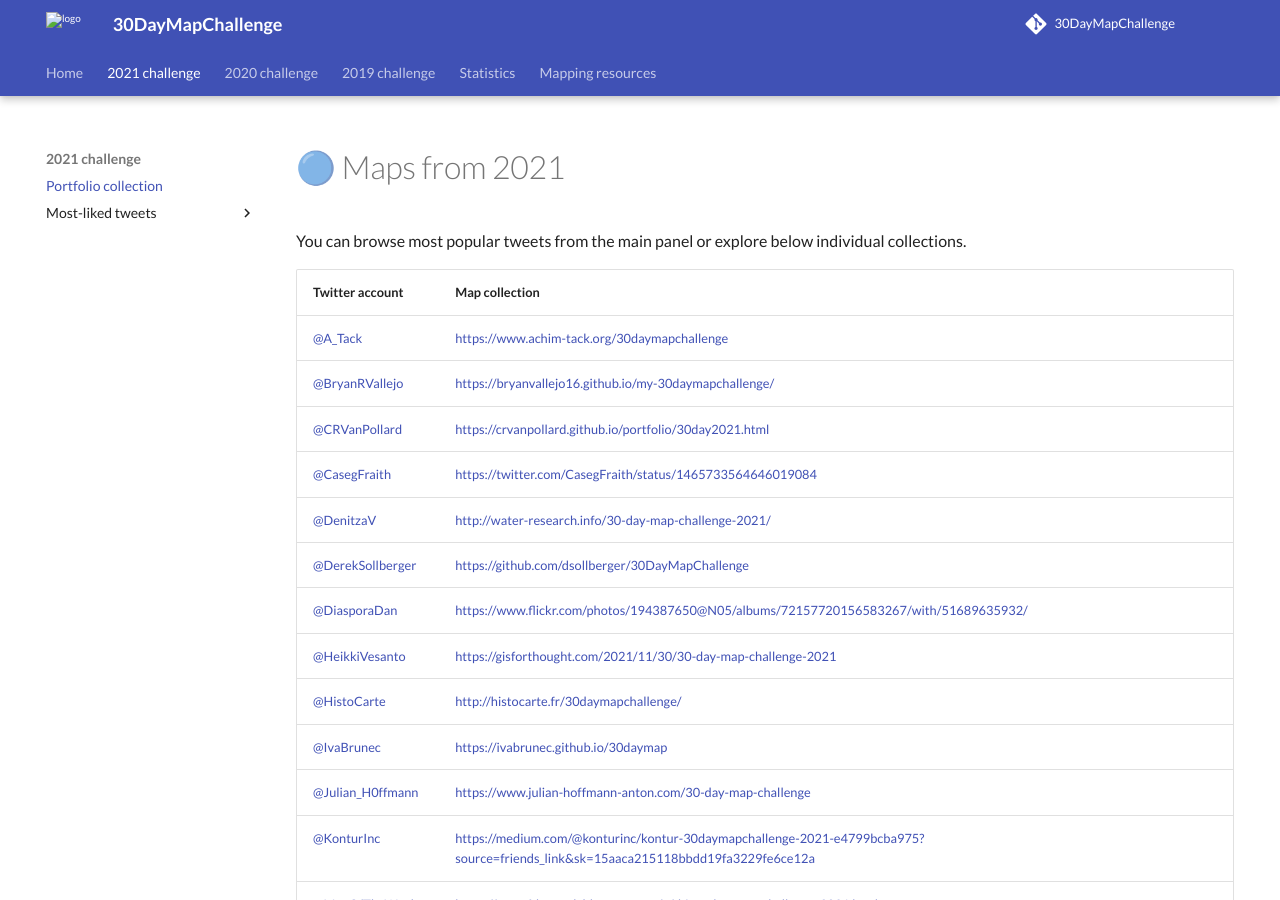
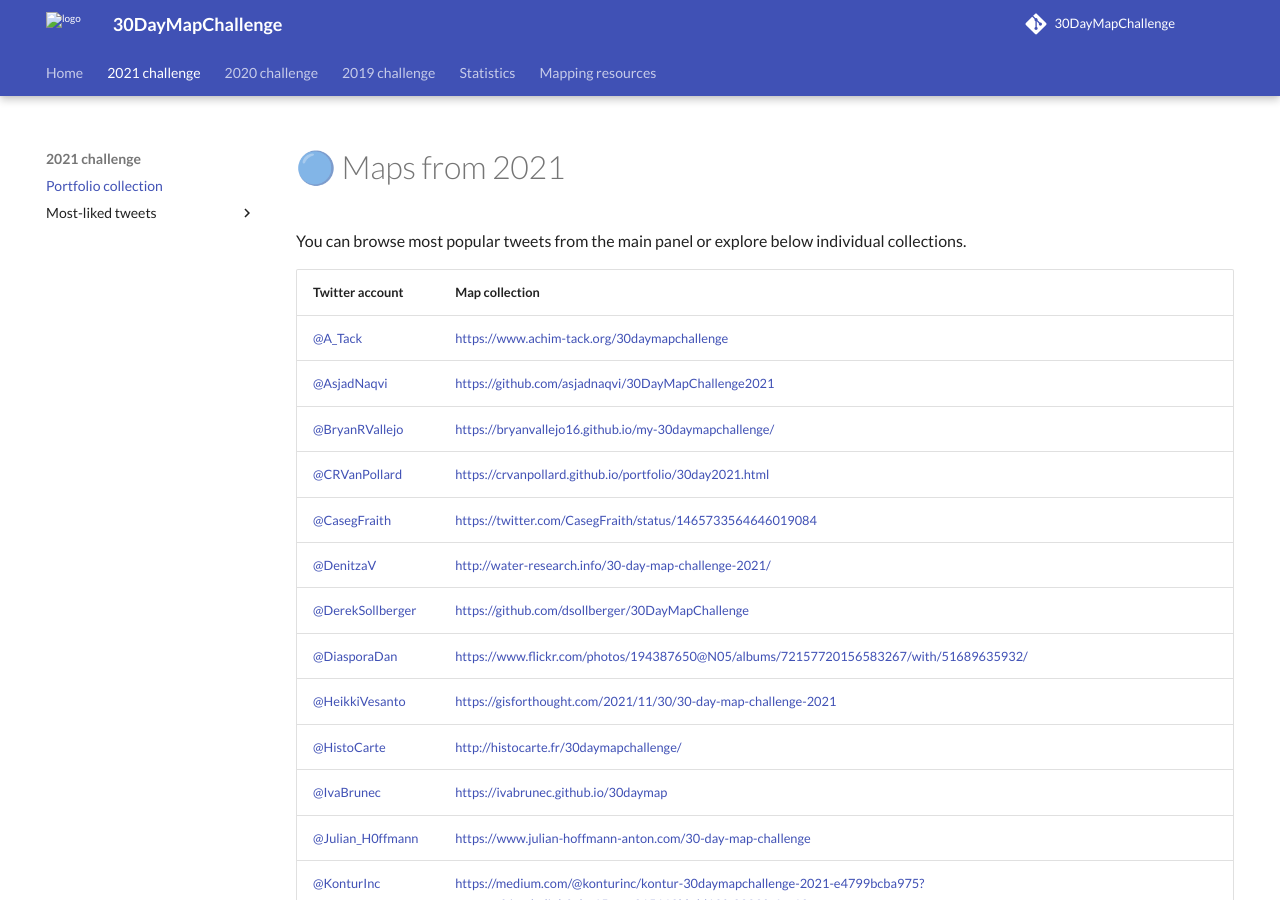
Before and after one commit to tjukanovt/30DayMapChallenge, an MkDocs documentation site: the page built from docs/2021/index.md, in a window 1280 px wide and 900 px high. Built offline with MkDocs 1.6.1 and Material for MkDocs 9.7.7, drawn with Linux system fonts in a browser that asks for light colours; comment, search, counter and statistics services are not loaded.

Commit message:
Update index.md

```diff
--- a/docs/2021/index.md
+++ b/docs/2021/index.md
@@ -5,6 +5,7 @@
 | Twitter account                                          | Map collection                                                                                                                                                                                                                                                        |
 | -------------------------------------------------------- | --------------------------------------------------------------------------------------------------------------------------------------------------------------------------------------------------------------------------------------------------------------------- |
 | [@A\_Tack](https://twitter.com/A_Tack)                   | [https://www.achim-tack.org/30daymapchallenge](https://www.achim-tack.org/30daymapchallenge)                                                                                                                                                                          |
+| [@AsjadNaqvi](https://twitter.com/AsjadNaqvi)            | [https://github.com/asjadnaqvi/30DayMapChallenge2021](https://github.com/asjadnaqvi/30DayMapChallenge2021)    |
 | [@BryanRVallejo](https://twitter.com/BryanRVallejo)      | [https://bryanvallejo16.github.io/my-30daymapchallenge/](https://bryanvallejo16.github.io/my-30daymapchallenge/)                                                                                                                                                      |
 | [@CRVanPollard](https://twitter.com/CRVanPollard)        | [https://crvanpollard.github.io/portfolio/30day2021.html](https://crvanpollard.github.io/portfolio/30day2021.html)                                                                                                                                                    |
 | [@CasegFraith](https://twitter.com/CasegFraith)          | [https://twitter.com/CasegFraith/status/1465733564646019084](https://twitter.com/CasegFraith/status/1465733564646019084)                                                                                                                                              |
```
